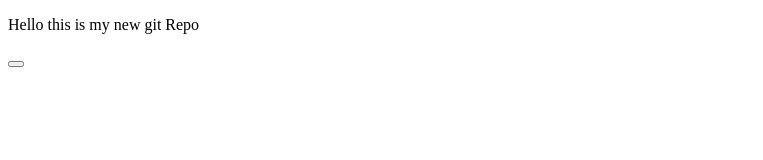
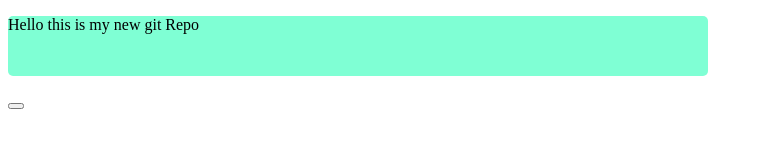
Before and after one commit to hyon0986/Local-repo, a plain HTML site: page index.html in a window 1280 px wide. Shown: the whole page, without its empty margins (0-763 px from the left). Drawn offline with Linux system fonts and the light colour scheme.

Commit message:
style added

```diff
--- a/index.html
+++ b/index.html
@@ -4,9 +4,10 @@
     <meta charset="UTF-8">
     <meta name="viewport" content="width=device-width, initial-scale=1.0">
     <title>New Repo</title>
+    <link rel="stylesheet" href="style.css">
 </head>
 <body>
-    <p>Hello this is my new git Repo</p>
+    <p class="container" id="box1">Hello this is my new git Repo</p>
     <p><button></button></p>
 </body>
 </html>
--- a/style.css
+++ b/style.css
@@ -0,0 +1,14 @@
+#box1 {
+
+    height: 60px;
+    width: 700px;
+    flex-grow: 500px;
+    background-color: aqua;
+    align-items: center;
+    background-color: aquamarine;
+    border: 4px black;
+    border-radius: 5px ;
+
+
+
+}
```
